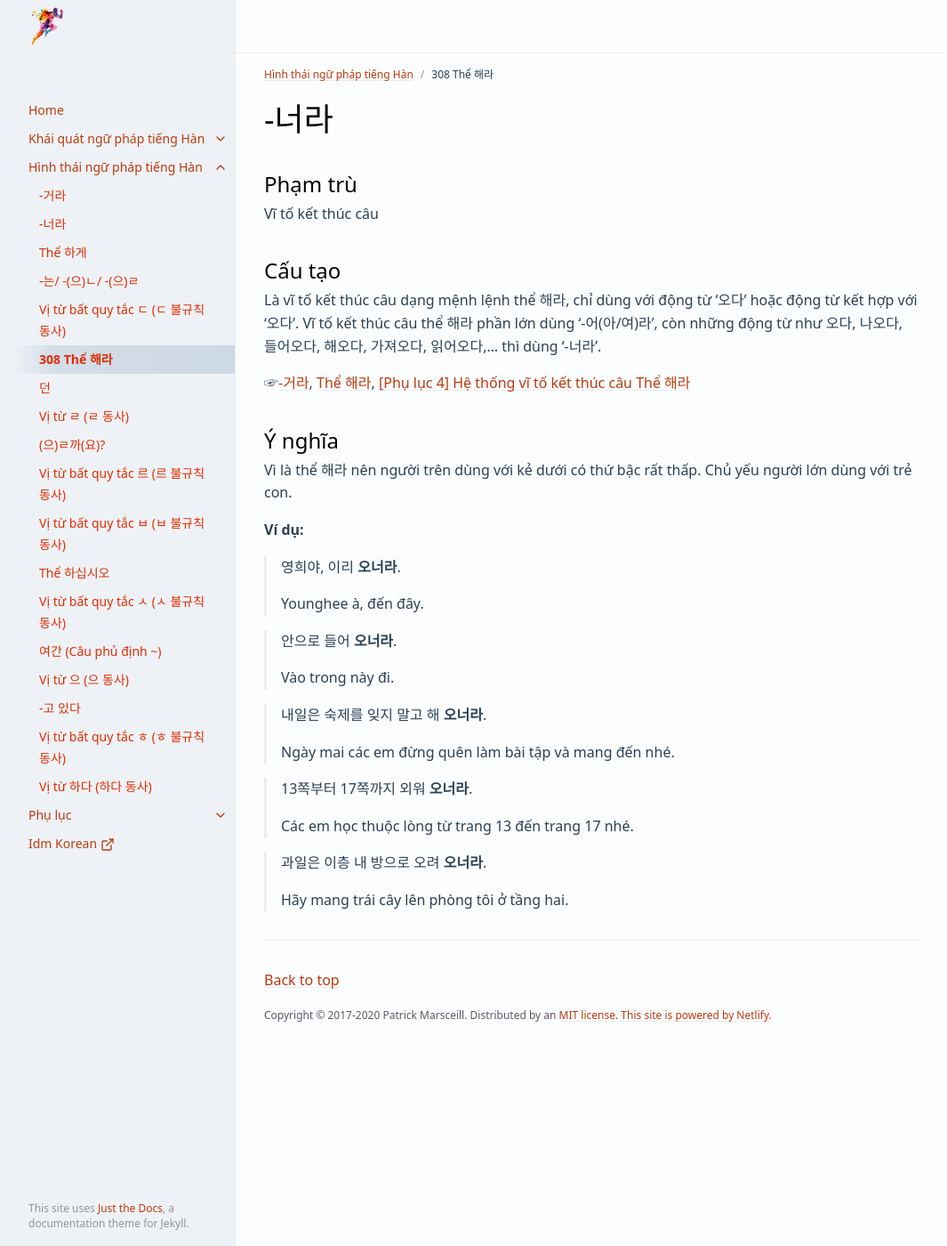
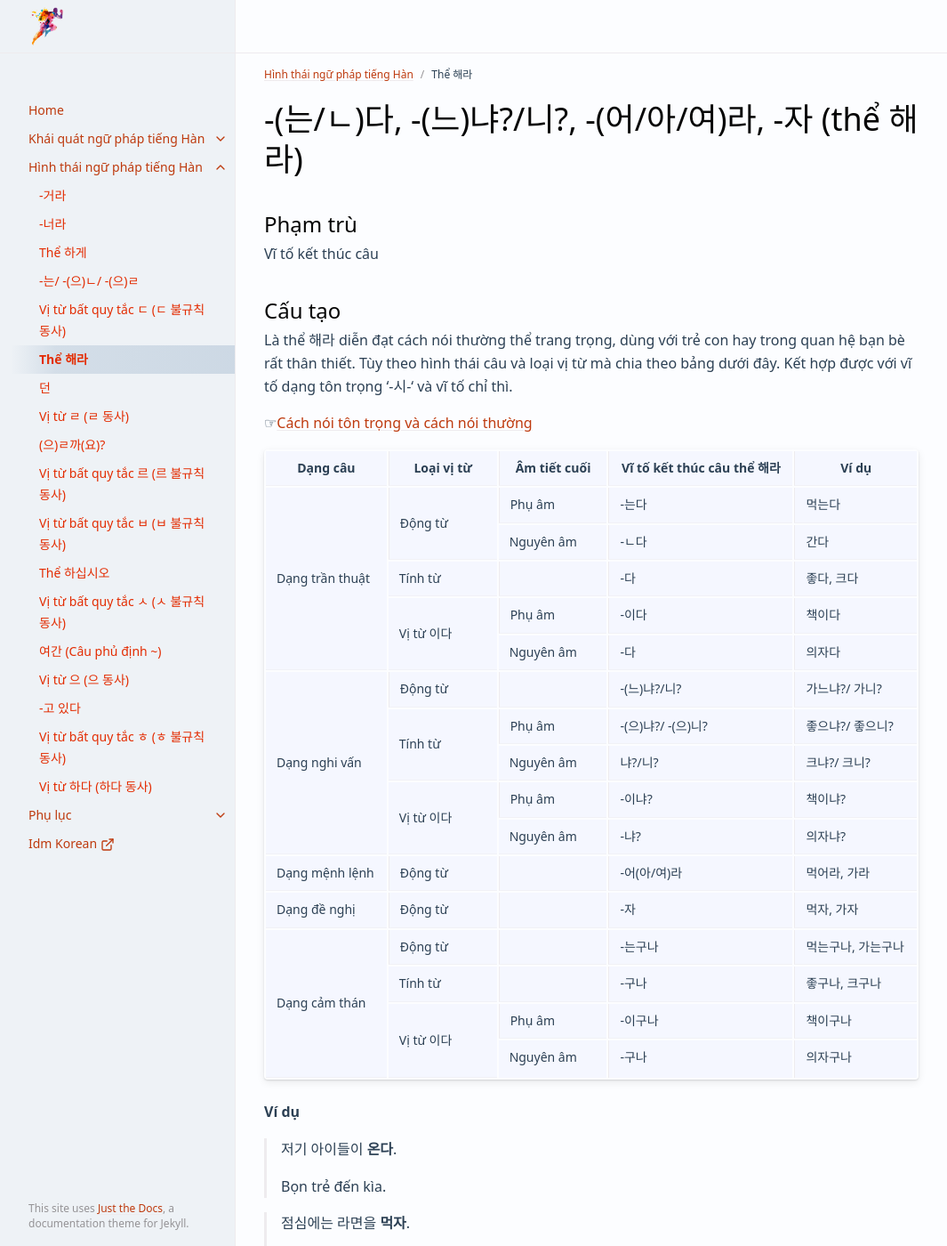
Before and after one commit to idmkorean/ngu-phap-tieng-han, a Jekyll site: the page built from docs/hinh-thai-ngu-phap-tieng-han/the-해라.md, in a window 1280 px wide and 1400 px high. Shown: the whole window at 89% size, without its empty margins (107-1172 px from the left). Built offline with Jekyll 4.4.1, drawn with Linux system fonts in a browser that asks for light colours; cached includes are drawn as plain includes; some of the changed text lies outside the part shown.

Commit message:
Add files via upload

```diff
--- a/docs/hinh-thai-ngu-phap-tieng-han/the-해라.md
+++ b/docs/hinh-thai-ngu-phap-tieng-han/the-해라.md
@@ -1,11 +1,11 @@
 ---
 layout: default
-title: 308 Thể 해라
+title: Thể 해라
 nav_order: 308
 parent: Hình thái ngữ pháp tiếng Hàn
 ---
 
-# -너라
+# -(는/ㄴ)다, -(느)냐?/니?, -(어/아/여)라, -자 (thể 해라)
 {: .no_toc }
 
 ## Phạm trù
@@ -14,32 +14,141 @@ Vĩ tố kết thúc câu
 
 ## Cấu tạo
 
-Là vĩ tố kết thúc câu dạng mệnh lệnh thể 해라, chỉ dùng với động từ '오다' hoặc động từ kết hợp với '오다'. Vĩ tố kết thúc câu thể 해라 phần lớn dùng '-어(아/여)라', còn những động từ như 오다, 나오다, 들어오다, 해오다, 가져오다, 읽어오다,... thì dùng '-너라'.
+Là thể 해라 diễn đạt cách nói thường thể trang trọng, dùng với trẻ con hay trong quan hệ bạn bè rất thân thiết. Tùy theo hình thái câu và loại vị từ mà chia theo bảng dưới đây. Kết hợp được với vĩ tố dạng tôn trọng '-시-' và vĩ tố chỉ thì.
 
-☞[-거라](/docs/hinh-thai-ngu-phap-tieng-han/-거라), [Thể 해라](/docs/hinh-thai-ngu-phap-tieng-han/the-해라), [\[Phụ lục 4\] Hệ thống vĩ tố kết thúc câu Thể 해라](/docs/phu-luc/phu-luc-4-he-thong-vi-to-ket-thuc-cau)
+☞[Cách nói tôn trọng và cách nói thường](/ngu-phap-tieng-han/docs/khai-quat-ngu-phap-tieng-han/cach-noi-ton-trong-va-cach-noi-thuong/)
 
-## Ý nghĩa
+<table>
+    <tr>
+        <th>Dạng câu</th>
+        <th>Loại vị từ</th>
+        <th>Âm tiết cuối</th>
+        <th>Vĩ tố kết thúc câu thể 해라</th>
+        <th>Ví dụ</th>
+    </tr>
+    <tr>
+        <td rowspan ="5">Dạng trần thuật</td>
+        <td rowspan ="2">Động từ</td>
+        <td>Phụ âm</td>
+        <td>-는다</td>
+        <td>먹는다</td>
+    </tr>
+    <tr>
+        <td>Nguyên âm</td>
+        <td>-ㄴ다</td>
+        <td>간다</td>
+    </tr>
+    <tr>
+        <td>Tính từ</td>
+        <td></td>
+        <td>-다</td>
+        <td>좋다, 크다</td>
+    </tr>
+    <tr>
+        <td rowspan ="2">Vị từ 이다</td>
+        <td>Phụ âm</td>
+        <td>-이다</td>
+        <td>책이다</td>
+    </tr>
+    <tr>
+        <td>Nguyên âm</td>
+        <td>-다</td>
+        <td>의자다</td>
+    </tr>
+    <tr>
+        <td rowspan ="5">Dạng nghi vấn</td>
+        <td>Động từ</td>
+        <td></td>
+        <td>-(느)냐?/니?</td>
+        <td>가느냐?/ 가니?</td>
+    </tr>
+    <tr>
+        <td rowspan ="2">Tính từ</td>
+        <td>Phụ âm</td>
+        <td>-(으)냐?/ -(으)니?</td>
+        <td>좋으냐?/ 좋으니?</td>
+    </tr>
+    <tr>
+        <td>Nguyên âm</td>
+        <td>냐?/니?</td>
+        <td>크냐?/ 크니?</td>
+    </tr>
+    <tr>
+        <td rowspan ="2">Vị từ 이다</td>
+        <td>Phụ âm</td>
+        <td>-이냐?</td>
+        <td>책이냐?</td>
+    </tr>
+    <tr>
+        <td>Nguyên âm</td>
+        <td>-냐?</td>
+        <td>의자냐?</td>
+    </tr>
+    <tr>
+        <td>Dạng mệnh lệnh</td>
+        <td>Động từ</td>
+        <td></td>
+        <td>-어(아/여)라</td>
+        <td>먹어라, 가라</td>
+    </tr>
+    <tr>
+        <td>Dạng đề nghị</td>
+        <td>Động từ</td>
+        <td></td>
+        <td>-자</td>
+        <td>먹자, 가자</td>
+    </tr>
+    <tr>
+        <td rowspan ="4">Dạng cảm thán</td>
+        <td>Động từ</td>
+        <td></td>
+        <td>-는구나</td>
+        <td>먹는구나, 가는구나</td>
+    </tr>
+    <tr>
+        <td>Tính từ</td>
+        <td></td>
+        <td>-구나</td>
+        <td>좋구나, 크구나</td>
+    </tr>
+    <tr>
+        <td rowspan ="2">Vị từ 이다</td>
+        <td>Phụ âm</td>
+        <td>-이구나</td>
+        <td>책이구나</td>
+    </tr>
+    <tr>
+        <td>Nguyên âm</td>
+        <td>-구나</td>
+        <td>의자구나</td>
+    </tr>
+</table>
 
-Vì là thể 해라 nên người trên dùng với kẻ dưới có thứ bậc rất thấp. Chủ yếu người lớn dùng với trẻ con.
+**Ví dụ**
 
-**Ví dụ:**
+> 저기 아이들이 **온다**.
+>
+> Bọn trẻ đến kìa.
 
-> 영희야, 이리 **오너라**.
+> 점심에는 라면을 **먹자**.
 >
-> Younghee à, đến đây.
+> Trưa chúng ta ăn mì gói nhé.
 
-> 안으로 들어 **오너라**.
+> 여기 빈자리가 **있구나**?
 >
-> Vào trong này đi.
+> Ở đây có chỗ trống.
 
-> 내일은 숙제를 잊지 말고 해 **오너라**.
+> 이 의자에 **앉아라**.
 >
-> Ngày mai các em đừng quên làm bài tập và mang đến nhé.
+> Ngồi ghế này đi.
 
-> 13쪽부터 17쪽까지 외워 **오너라**.
+> 너 숙제 다 **했니**?
 >
-> Các em học thuộc lòng từ trang 13 đến trang 17 nhé.
+> Con làm bài tập hết chưa?
 
-> 과일은 이층 내 방으로 오려 **오너라**.
+{: .note-title}
+> Phụ chú
 >
-> Hãy mang trái cây lên phòng tôi ở tầng hai.
+> Trường hợp không phải là bài viết lấy cá nhân làm đối tượng thì dùng thể 해라 như thể văn viết với hình thức trình bày khác quan. Vì vậy có thể bắt gặp thể 해라 trên sách vở thông thường hay báo, tạp chí...
+>
+> Trường hợp của câu dẫn, dù câu gốc là cách nói tôn trọng hay cách nói hạ thấp thì đều chuyển sang thể 해라 rồi gắn '-고 하다' vào sau. Nhưng dạng mệnh lệnh thì gắn '-고 하다' vào sau '-(으)라' thay vì '-어(아.여)라'.
```
